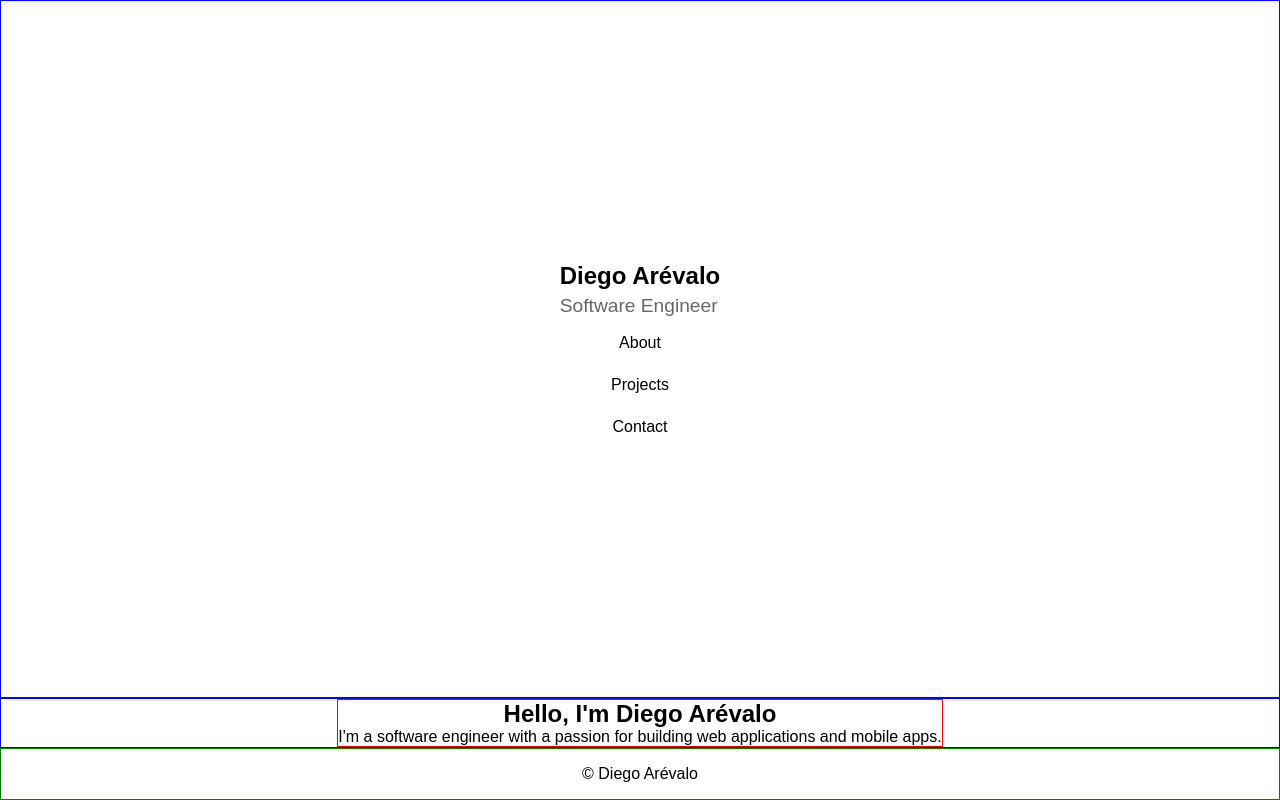
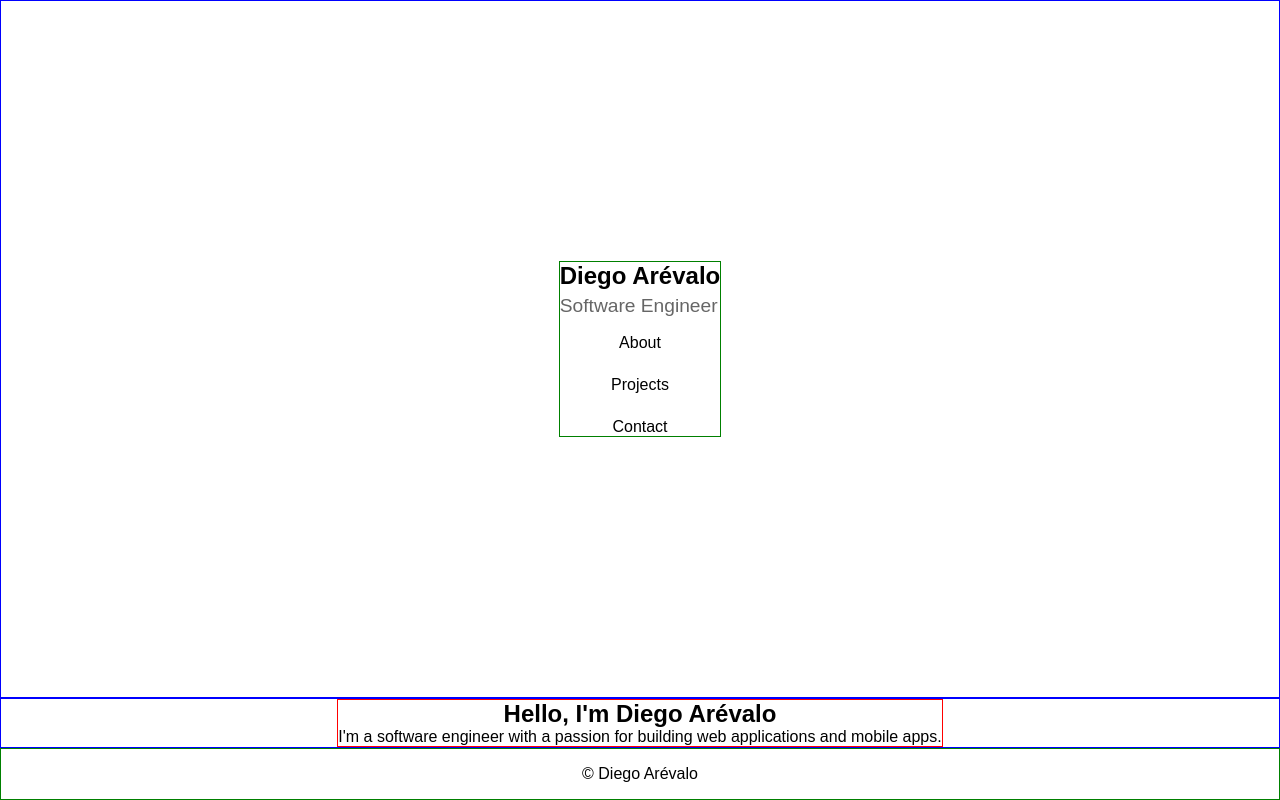
Before and after one commit to algodondev/portfolio, a plain HTML site: page index.html in a window 1280 px wide. Both pictures are taken after a click on the link "About". Drawn offline with Linux system fonts and the light colour scheme.

Commit message:
feat: added small animation when any navigation section is selected

```diff
--- a/styles/style.css
+++ b/styles/style.css
@@ -25,6 +25,15 @@ header .header-container {
   flex-direction: column;
   justify-content: space-between;
   align-items: center;
+  border: 1px solid red;
+  transition: all 0.3s ease;
+}
+
+/* Animation when any section is targeted */
+header:has(~ main #about:target) .header-container,
+header:has(~ main #projects:target) .header-container,
+header:has(~ main #contact:target) .header-container {
+  border: 1px solid green;
 }
 
 header .header-title a {
@@ -47,6 +56,11 @@ header .nav-links {
 header .nav-links a {
   text-decoration: none;
   color: black;
+  transition: color 0.3s ease;
+}
+
+header .nav-links a:hover {
+  color: #3498db;
 }
 
 header .header-container .nav-links {
```
